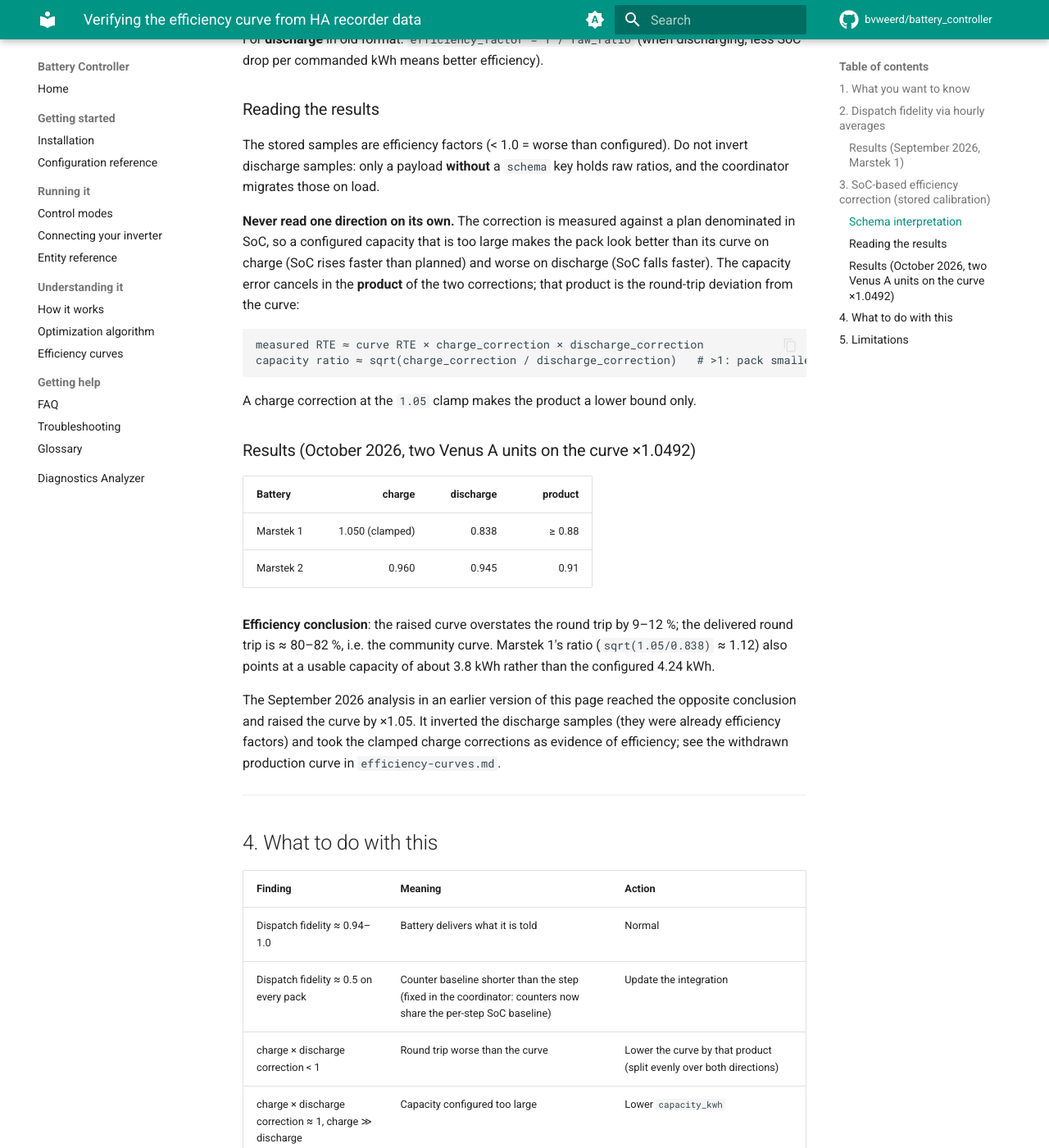
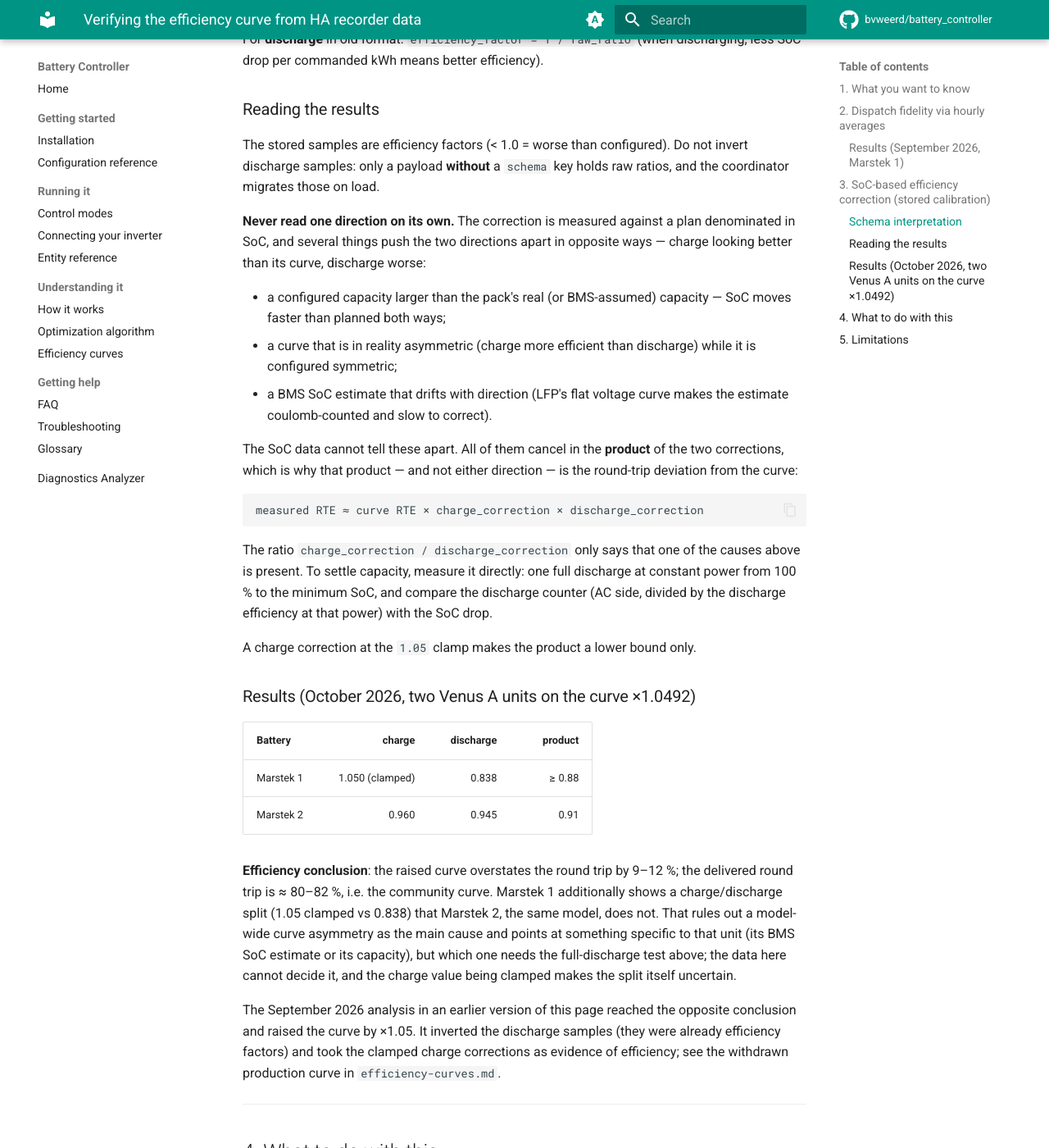
Before and after one commit to bvweerd/battery_controller, an MkDocs documentation site: the page built from docs/efficiency-analysis-from-db.md, in a window 1280 px wide and 1400 px high, scrolled down 3389 px. Shown: the whole window at 82% size. Built offline with MkDocs 1.6.1 and Material for MkDocs 9.7.7, drawn with Linux system fonts in a browser that asks for light colours; comment, search, counter and statistics services are not loaded; some of the changed text lies outside the part shown.

Commit message:
docs: do not infer pack capacity from the calibration split
The charge/discharge correction ratio has three indistinguishable causes
(capacity, curve asymmetry, BMS SoC drift); recommend a full-discharge test
instead of a derived capacity.

Co-Authored-By: Claude Opus 5.5 <noreply@anthropic.com>
Claude-Session: https://claude.ai/code/session_017A9r1k4XyrexChfxhCW5oS

````diff
--- a/docs/efficiency-analysis-from-db.md
+++ b/docs/efficiency-analysis-from-db.md
@@ -158,16 +158,29 @@ Do not invert discharge samples: only a payload **without** a `schema` key
 holds raw ratios, and the coordinator migrates those on load.
 
 **Never read one direction on its own.** The correction is measured against a
-plan denominated in SoC, so a configured capacity that is too large makes the
-pack look better than its curve on charge (SoC rises faster than planned) and
-worse on discharge (SoC falls faster). The capacity error cancels in the
-**product** of the two corrections; that product is the round-trip deviation
-from the curve:
+plan denominated in SoC, and several things push the two directions apart in
+opposite ways — charge looking better than its curve, discharge worse:
+
+- a configured capacity larger than the pack's real (or BMS-assumed) capacity
+  — SoC moves faster than planned both ways;
+- a curve that is in reality asymmetric (charge more efficient than
+  discharge) while it is configured symmetric;
+- a BMS SoC estimate that drifts with direction (LFP's flat voltage curve
+  makes the estimate coulomb-counted and slow to correct).
+
+The SoC data cannot tell these apart. All of them cancel in the **product**
+of the two corrections, which is why that product — and not either
+direction — is the round-trip deviation from the curve:
 
 ```
 measured RTE ≈ curve RTE × charge_correction × discharge_correction
-capacity ratio ≈ sqrt(charge_correction / discharge_correction)   # >1: pack smaller than configured
 ```
+
+The ratio `charge_correction / discharge_correction` only says that one of
+the causes above is present. To settle capacity, measure it directly: one full
+discharge at constant power from 100 % to the minimum SoC, and compare the
+discharge counter (AC side, divided by the discharge efficiency at that power)
+with the SoC drop.
 
 A charge correction at the `1.05` clamp makes the product a lower bound only.
 
@@ -180,8 +193,12 @@ A charge correction at the `1.05` clamp makes the product a lower bound only.
 
 **Efficiency conclusion**: the raised curve overstates the round trip by
 9–12 %; the delivered round trip is ≈ 80–82 %, i.e. the community curve.
-Marstek 1's ratio (`sqrt(1.05/0.838)` ≈ 1.12) also points at a usable
-capacity of about 3.8 kWh rather than the configured 4.24 kWh.
+Marstek 1 additionally shows a charge/discharge split (1.05 clamped vs
+0.838) that Marstek 2, the same model, does not. That rules out a
+model-wide curve asymmetry as the main cause and points at something
+specific to that unit (its BMS SoC estimate or its capacity), but which one
+needs the full-discharge test above; the data here cannot decide it, and the
+charge value being clamped makes the split itself uncertain.
 
 The September 2026 analysis in an earlier version of this page reached the
 opposite conclusion and raised the curve by ×1.05. It inverted the discharge
@@ -198,7 +215,7 @@ corrections as evidence of efficiency; see the withdrawn production curve in
 | Dispatch fidelity ≈ 0.94–1.0 | Battery delivers what it is told | Normal |
 | Dispatch fidelity ≈ 0.5 on every pack | Counter baseline shorter than the step (fixed in the coordinator: counters now share the per-step SoC baseline) | Update the integration |
 | charge × discharge correction < 1 | Round trip worse than the curve | Lower the curve by that product (split evenly over both directions) |
-| charge × discharge correction ≈ 1, charge ≫ discharge | Capacity configured too large | Lower `capacity_kwh` |
+| charge × discharge correction ≈ 1, charge ≫ discharge | Capacity, curve asymmetry or BMS SoC drift (indistinguishable here) | Run a full-discharge capacity test before changing `capacity_kwh` |
 | Charge fidelity 89 % at SoC > 90 % | CV-phase taper near full charge | Normal LFP behaviour; calibration skips samples that cross the high-SoC derate threshold |
 
 ---
````
